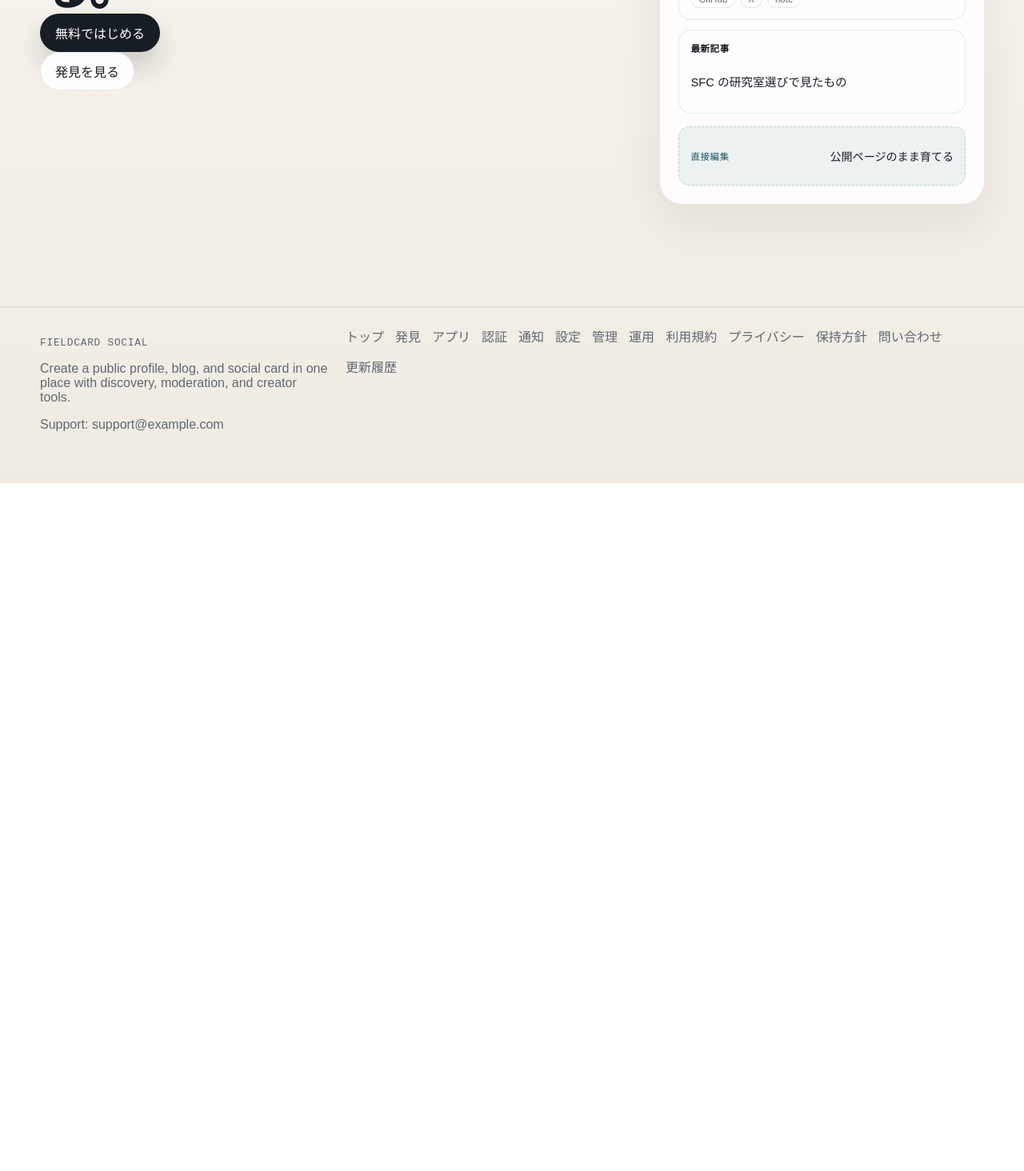
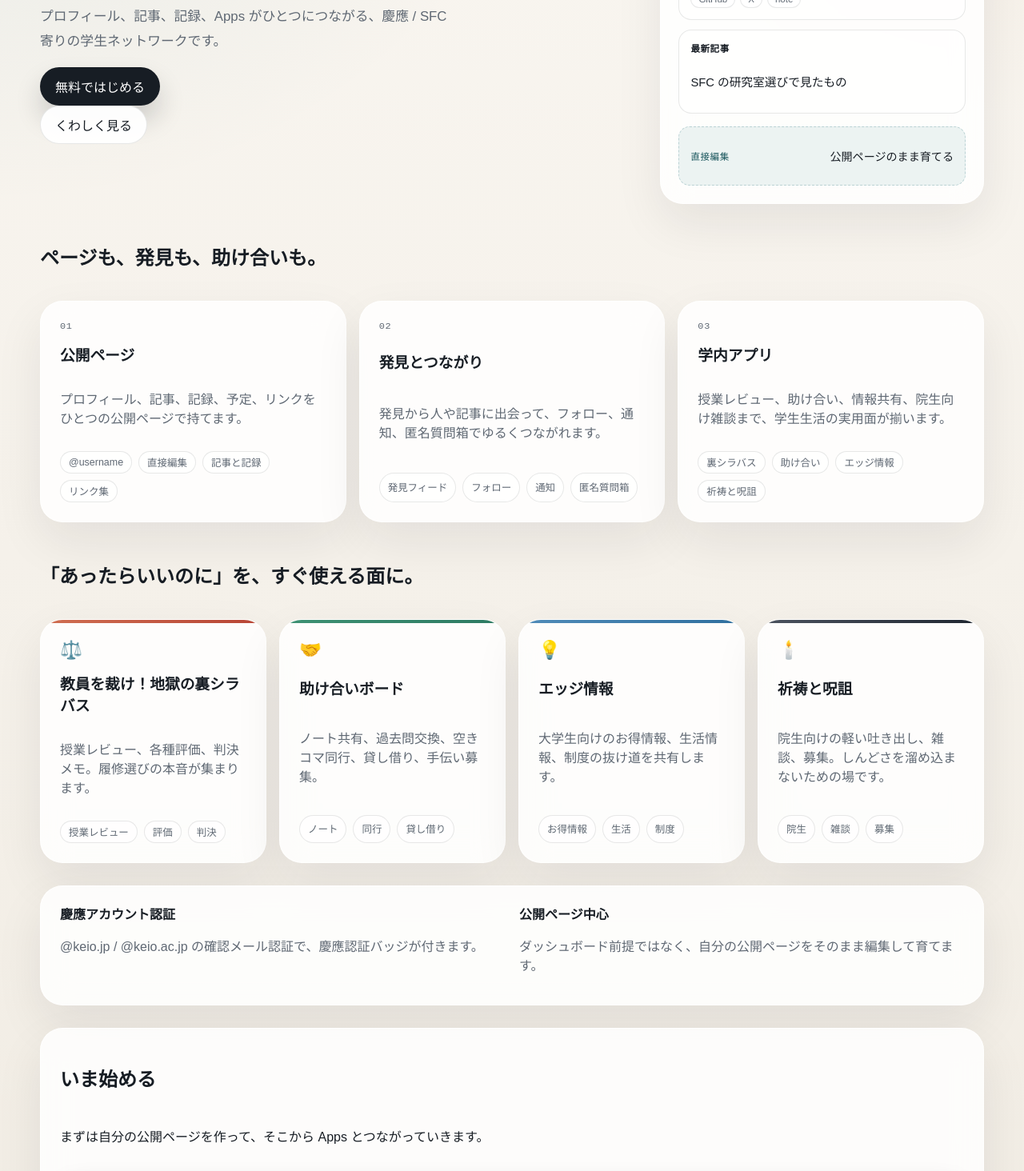
Before and after one commit to KaitoSado/private-field-homepage, a Next.js app: page / in a window 1280 px wide. Shown: the part 500-1964 px from the top of the page at 80% size. Before the commit the page ends 1104 px from the top, so only its background shows below. Built offline with nearby package versions, Linux system fonts and the light colour scheme; no server answers.

Commit message:
Apply Claude-inspired home layout

```diff
--- a/app/globals.css
+++ b/app/globals.css
@@ -324,6 +324,46 @@ textarea {
   align-items: center;
 }
 
+.home-shell {
+  display: grid;
+  gap: 28px;
+}
+
+.home-section {
+  display: grid;
+  gap: 18px;
+}
+
+.home-section-copy {
+  max-width: 720px;
+}
+
+.home-kicker-row {
+  display: flex;
+  align-items: center;
+  gap: 10px;
+  margin-bottom: 8px;
+}
+
+.home-status-badge {
+  display: inline-flex;
+  align-items: center;
+  min-height: 32px;
+  padding: 0 12px;
+  border-radius: 999px;
+  background: rgba(31, 111, 120, 0.12);
+  border: 1px solid rgba(31, 111, 120, 0.18);
+  color: var(--accent-2);
+  font-family: "IBM Plex Mono", monospace;
+  font-size: 0.72rem;
+  letter-spacing: 0.05em;
+  text-transform: uppercase;
+}
+
+.home-hero-lead {
+  max-width: 32rem;
+}
+
 .feature-strip {
   display: grid;
   grid-template-columns: repeat(2, minmax(0, 1fr));
@@ -535,6 +575,119 @@ textarea {
 .home-preview-edit-hint p {
   color: var(--ink);
   font-size: 0.88rem;
+}
+
+.home-feature-grid,
+.home-app-grid {
+  display: grid;
+  grid-template-columns: repeat(3, minmax(0, 1fr));
+  gap: 16px;
+}
+
+.home-feature-card,
+.home-app-card {
+  display: grid;
+  gap: 14px;
+  padding: 24px;
+  text-decoration: none;
+  color: inherit;
+}
+
+.home-card-number {
+  font-family: "IBM Plex Mono", monospace;
+  font-size: 0.74rem;
+  letter-spacing: 0.06em;
+  text-transform: uppercase;
+  color: var(--muted);
+}
+
+.home-feature-card h3,
+.home-app-card h3 {
+  margin: 0;
+}
+
+.home-feature-card p,
+.home-app-card p {
+  color: var(--muted);
+}
+
+.home-feature-tags,
+.home-app-tags {
+  display: flex;
+  flex-wrap: wrap;
+  gap: 8px;
+}
+
+.home-feature-tags span,
+.home-app-tags span {
+  display: inline-flex;
+  align-items: center;
+  min-height: 28px;
+  padding: 0 10px;
+  border-radius: 999px;
+  border: 1px solid var(--line);
+  background: rgba(255, 255, 255, 0.6);
+  color: var(--muted);
+  font-size: 0.78rem;
+}
+
+.home-app-grid {
+  grid-template-columns: repeat(4, minmax(0, 1fr));
+}
+
+.home-app-card {
+  position: relative;
+  overflow: hidden;
+}
+
+.home-app-card::before {
+  content: "";
+  position: absolute;
+  inset: 0 0 auto 0;
+  height: 4px;
+  background: rgba(23, 29, 36, 0.08);
+}
+
+.home-app-card.is-red::before {
+  background: linear-gradient(90deg, #d06f52, #b74434);
+}
+
+.home-app-card.is-green::before {
+  background: linear-gradient(90deg, #3f9274, #2d7a62);
+}
+
+.home-app-card.is-blue::before {
+  background: linear-gradient(90deg, #518cb9, #2f6f9e);
+}
+
+.home-app-card.is-ink::before {
+  background: linear-gradient(90deg, #4d5460, #1f2630);
+}
+
+.home-app-emoji {
+  font-size: 1.4rem;
+}
+
+.home-trust-strip {
+  display: grid;
+  grid-template-columns: repeat(2, minmax(0, 1fr));
+  gap: 18px;
+  padding: 22px 24px;
+}
+
+.home-trust-strip strong {
+  display: block;
+  margin-bottom: 6px;
+}
+
+.home-trust-strip p {
+  color: var(--muted);
+}
+
+.home-join-panel {
+  display: grid;
+  gap: 18px;
+  padding: 24px;
 }
 
 .my-page-grid {
@@ -2887,6 +3040,12 @@ textarea {
 
   .home-preview-panel {
     min-height: auto;
+  }
+
+  .home-app-grid,
+  .home-feature-grid,
+  .home-trust-strip {
+    grid-template-columns: 1fr;
   }
 }
 
--- a/app/page.js
+++ b/app/page.js
@@ -1,18 +1,80 @@
 import Link from "next/link";
 import { HomeAuthEntry } from "@/components/home-auth-entry";
+
+const featureCards = [
+  {
+    number: "01",
+    title: "公開ページ",
+    body: "プロフィール、記事、記録、予定、リンクをひとつの公開ページで持てます。",
+    items: ["@username", "直接編集", "記事と記録", "リンク集"]
+  },
+  {
+    number: "02",
+    title: "発見とつながり",
+    body: "発見から人や記事に出会って、フォロー、通知、匿名質問箱でゆるくつながれます。",
+    items: ["発見フィード", "フォロー", "通知", "匿名質問箱"]
+  },
+  {
+    number: "03",
+    title: "学内アプリ",
+    body: "授業レビュー、助け合い、情報共有、院生向け雑談まで、学生生活の実用面が揃います。",
+    items: ["裏シラバス", "助け合い", "エッジ情報", "祈祷と呪詛"]
+  }
+];
+
+const appCards = [
+  {
+    title: "教員を裁け！地獄の裏シラバス",
+    body: "授業レビュー、各種評価、判決メモ。履修選びの本音が集まります。",
+    href: "/apps/classes",
+    emoji: "⚖️",
+    accent: "is-red",
+    tags: ["授業レビュー", "評価", "判決"]
+  },
+  {
+    title: "助け合いボード",
+    body: "ノート共有、過去問交換、空きコマ同行、貸し借り、手伝い募集。",
+    href: "/apps/help",
+    emoji: "🤝",
+    accent: "is-green",
+    tags: ["ノート", "同行", "貸し借り"]
+  },
+  {
+    title: "エッジ情報",
+    body: "大学生向けのお得情報、生活情報、制度の抜け道を共有します。",
+    href: "/apps/edge",
+    emoji: "💡",
+    accent: "is-blue",
+    tags: ["お得情報", "生活", "制度"]
+  },
+  {
+    title: "祈祷と呪詛",
+    body: "院生向けの軽い吐き出し、雑談、募集。しんどさを溜め込まないための場です。",
+    href: "/apps/ritual",
+    emoji: "🕯️",
+    accent: "is-ink",
+    tags: ["院生", "雑談", "募集"]
+  }
+];
 
 export const revalidate = 0;
 
 export default function HomePage() {
   return (
-    <main className="shell">
+    <main className="shell home-shell">
       <section className="hero home-hero">
         <div className="hero-copy">
+          <div className="home-kicker-row">
+            <span className="home-status-badge">Open Beta</span>
+          </div>
           <h1>自分のページを、今すぐ公開。記録も、情報も、協力プレーも、ここからつながる。</h1>
+          <p className="hero-lead home-hero-lead">
+            プロフィール、記事、記録、Apps がひとつにつながる、慶應 / SFC 寄りの学生ネットワークです。
+          </p>
           <HomeAuthEntry />
           <div className="hero-actions">
-            <Link href="/explore" className="button button-secondary">
-              発見を見る
+            <Link href="#features" className="button button-secondary">
+              くわしく見る
             </Link>
           </div>
         </div>
@@ -71,6 +133,67 @@ export default function HomePage() {
           </div>
         </aside>
       </section>
+
+      <section id="features" className="home-section">
+        <div className="section-copy home-section-copy">
+          <h2>ページも、発見も、助け合いも。</h2>
+        </div>
+        <div className="home-feature-grid">
+          {featureCards.map((feature) => (
+            <article key={feature.number} className="surface home-feature-card">
+              <span className="home-card-number">{feature.number}</span>
+              <h3>{feature.title}</h3>
+              <p>{feature.body}</p>
+              <div className="home-feature-tags">
+                {feature.items.map((item) => (
+                  <span key={item}>{item}</span>
+                ))}
+              </div>
+            </article>
+          ))}
+        </div>
+      </section>
+
+      <section id="apps" className="home-section">
+        <div className="section-copy home-section-copy">
+          <h2>「あったらいいのに」を、すぐ使える面に。</h2>
+        </div>
+        <div className="home-app-grid">
+          {appCards.map((app) => (
+            <Link key={app.title} href={app.href} className={`surface home-app-card ${app.accent}`}>
+              <div className="home-app-emoji" aria-hidden="true">
+                {app.emoji}
+              </div>
+              <h3>{app.title}</h3>
+              <p>{app.body}</p>
+              <div className="home-app-tags">
+                {app.tags.map((tag) => (
+                  <span key={tag}>{tag}</span>
+                ))}
+              </div>
+            </Link>
+          ))}
+        </div>
+      </section>
+
+      <section className="surface home-trust-strip">
+        <div>
+          <strong>慶應アカウント認証</strong>
+          <p>@keio.jp / @keio.ac.jp の確認メール認証で、慶應認証バッジが付きます。</p>
+        </div>
+        <div>
+          <strong>公開ページ中心</strong>
+          <p>ダッシュボード前提ではなく、自分の公開ページをそのまま編集して育てます。</p>
+        </div>
+      </section>
+
+      <section id="join" className="surface home-join-panel">
+        <div className="section-copy home-section-copy">
+          <h2>いま始める</h2>
+          <p>まずは自分の公開ページを作って、そこから Apps とつながっていきます。</p>
+        </div>
+        <HomeAuthEntry />
+      </section>
     </main>
   );
 }
```
